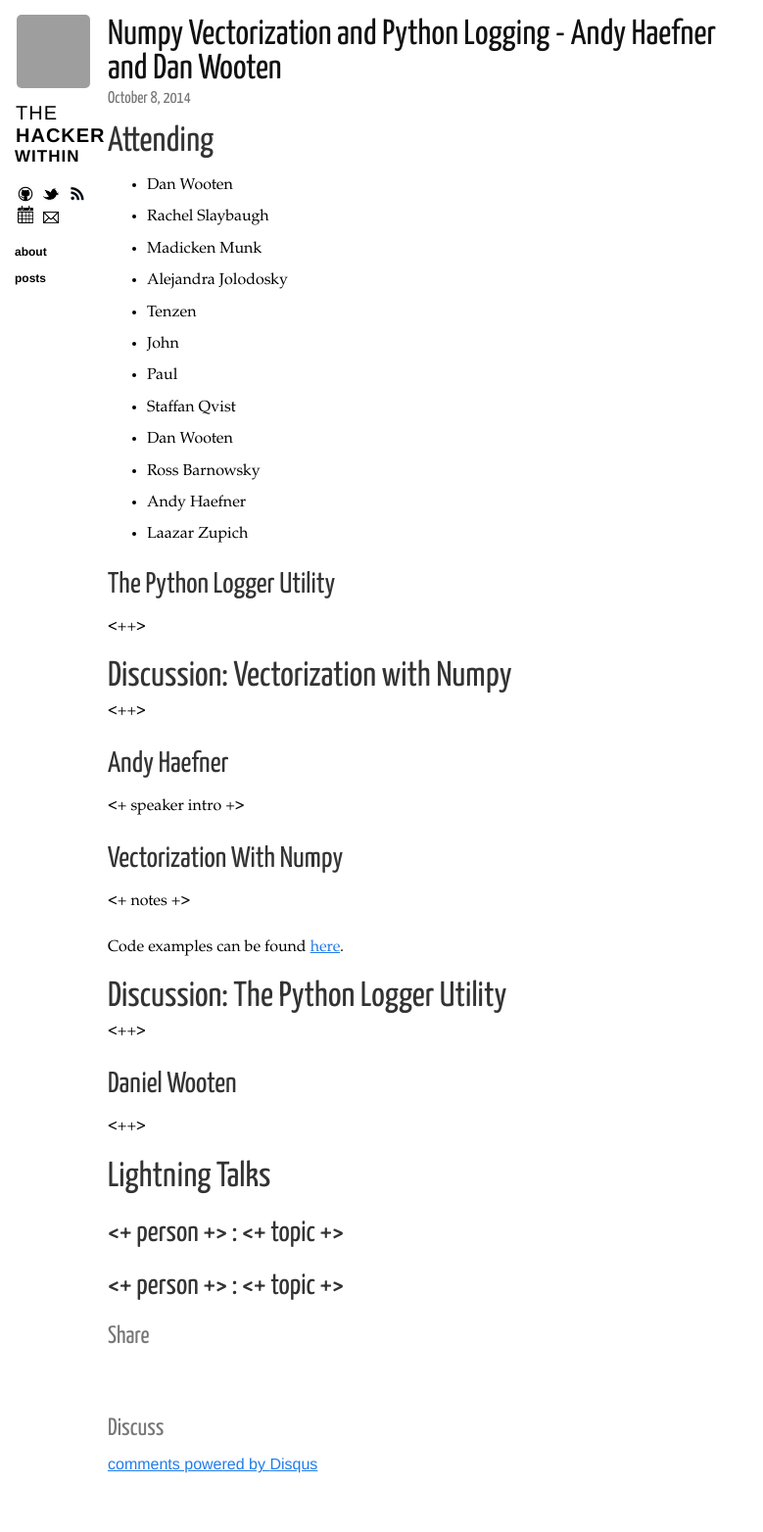
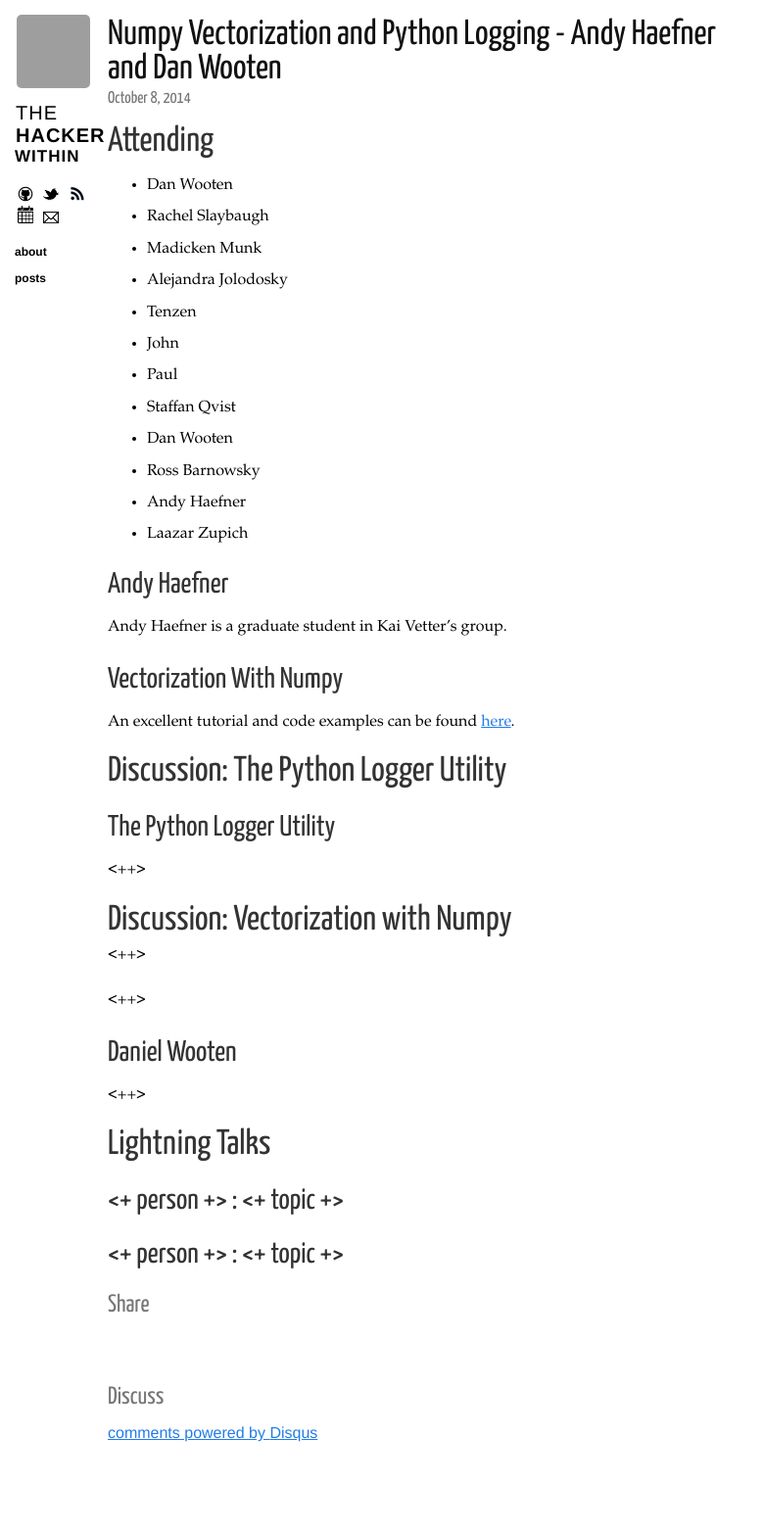
Before and after one commit to thehackerwithin/berkeley, a Jekyll site: the page built from _posts/2014-10-08-numpy-vectorization.markdown, in a window 1280 px wide. Shown: the whole page at 98% size, without its empty margins (0-779 px from the left). Built offline with Jekyll 4.4.1, drawn with Linux system fonts in a browser that asks for light colours; nearby versions of some CDN libraries; Markdown is read by kramdown in place of the engine named in the settings; comment, search, counter and statistics services are not loaded; after the commit the page ends 1532 px from its top, so only the background shows below that; grey boxes are pictures that could not be loaded.

Commit message:
adds link

```diff
--- a/_posts/2014-10-08-numpy-vectorization.markdown
+++ b/_posts/2014-10-08-numpy-vectorization.markdown
@@ -22,6 +22,17 @@
 - Andy Haefner
 - Laazar Zupich
 
+
+## Andy Haefner
+
+Andy Haefner is a graduate student in Kai Vetter's group.
+
+## Vectorization With Numpy
+
+An excellent tutorial and code examples can be found [here][code].
+
+# Discussion: The Python Logger Utility
+
 ## The Python Logger Utility
 
 <++>
@@ -29,18 +40,6 @@
 # Discussion: Vectorization with Numpy
 
 <++>
-
-## Andy Haefner
-
-<+ speaker intro +>
-
-## Vectorization With Numpy
-
-<+ notes +>
-
-Code examples can be found [here][code].
-
-# Discussion: The Python Logger Utility
 
 <++>
 
@@ -56,4 +55,4 @@
 ## <+ person +> : <+ topic +>
 
 
-[code]: https://github.com/thehackerwithin/berkeley/tree/master/topic "Code Examples"
+[code]: https://github.com/thehackerwithin/berkeley/tree/master/numpyVectorization "Code Examples"
```
